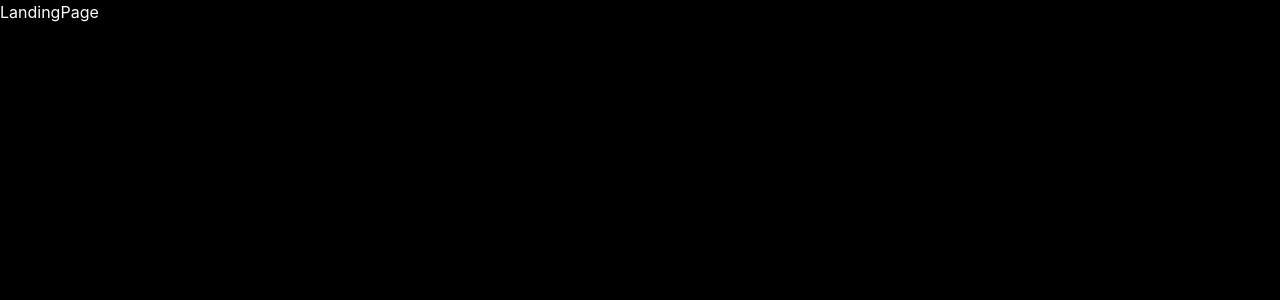
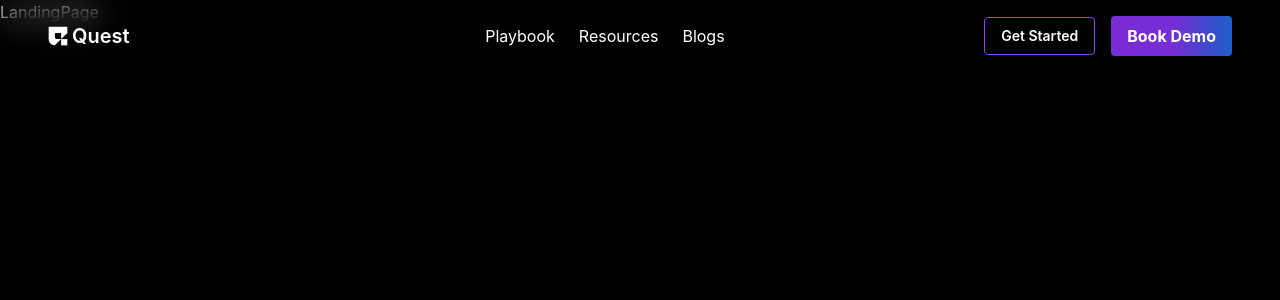
Before and after one commit to AyushiVashisth/quest-labs, a React (Create React App) app: page / in a window 1280 px wide. Shown: the top 300 px of the page. Built offline with nearby package versions, Linux system fonts and the light colour scheme.

Commit message:
create navbar

```diff
--- a/package.json
+++ b/package.json
@@ -8,6 +8,7 @@
     "@testing-library/user-event": "^13.5.0",
     "react": "^18.3.1",
     "react-dom": "^18.3.1",
+    "react-icons": "^5.2.1",
     "react-router-dom": "^6.23.1",
     "react-scripts": "5.0.1",
     "web-vitals": "^2.1.4"
--- a/src/Routes/AllRoutes.jsx
+++ b/src/Routes/AllRoutes.jsx
@@ -1,10 +1,12 @@
 import React from "react";
 import { BrowserRouter, Route, Routes } from "react-router-dom";
 import LandingPage from "../pages/LandingPage";
+import Navbar from "../components/Navbar";
 
 const AllRoutes = () => {
   return (
     <BrowserRouter>
+      <Navbar />
       <Routes>
         <Route path="/" element={<LandingPage />} />
       </Routes>
--- /dev/null
+++ b/src/components/Navbar.jsx
@@ -0,0 +1,114 @@
+import React, { useState } from "react";
+import { FiMenu } from "react-icons/fi";
+
+const Navbar = () => {
+  const [menuOpen, setMenuOpen] = useState(false);
+  const [resourcesOpen, setResourcesOpen] = useState(false);
+
+  const toggleMenu = () => {
+    setMenuOpen(!menuOpen);
+    setResourcesOpen(false);
+  };
+
+  const toggleResources = () => {
+    setResourcesOpen(!resourcesOpen);
+  };
+
+  return (
+    <nav className="bg-transparent bg-opacity-70 py-4 px-6 md:px-12 flex items-center justify-between w-full fixed top-0 z-50 backdrop-blur-lg">
+      <div className="flex items-center gap-1 text-white text-lg font-bold">
+        <svg width="20" height="20" viewBox="0 0 20 20" fill="none">
+          <path
+            d="M19.3333 0.666748V6.88897L13.1111 13.1112V6.88897H6.88885V10.9969C6.88885 12.1649 7.83514 13.1112 9.00311 13.1112H13.1111L6.88885 19.3334C3.45237 19.3334 0.666626 16.5477 0.666626 13.1112V0.666748H19.3333Z"
+            fill="white"
+          ></path>
+          <path
+            d="M19.3333 13.1112L13.1111 13.1112L13.1111 19.3334H19.3333V13.1112Z"
+            fill="white"
+          ></path>
+        </svg>
+        <p className="text-xl font-semibold">Quest</p>
+      </div>
+      <div className="flex items-center space-x-6 md:space-x-8 ml-24">
+        <ul className="hidden md:flex space-x-6 text-white">
+          <li className="cursor-pointer">Playbook</li>
+          <li className="relative cursor-pointer group">
+            <div
+              className="cursor-pointer"
+              onClick={toggleResources}
+              onBlur={() => setResourcesOpen(false)}
+            >
+              Resources
+              {resourcesOpen && (
+                <ul className="absolute left-0 top-full bg-gray-800 text-white w-48 mt-2 shadow-lg rounded-md space-y-0">
+                  <li className="hover:bg-gray-700 px-3 py-2">Docs</li>
+                  <li className="hover:bg-gray-700 px-3 py-2">Newsletter</li>
+                  <li className="hover:bg-gray-700 px-3 py-2">
+                    Join Quest Club
+                  </li>
+                  <li className="hover:bg-gray-700 px-3 py-2">
+                    UI Component Figma
+                  </li>
+                </ul>
+              )}
+            </div>
+          </li>
+          <li className="cursor-pointer">Blogs</li>
+        </ul>
+        <div className="md:hidden ml-auto">
+          <button
+            className="text-gray-700 focus:outline-none"
+            onClick={toggleMenu}
+          >
+            <FiMenu className="w-8 h-8 absolute right-5 top-3" />
+          </button>
+        </div>
+      </div>
+      <div className="flex items-center space-x-4">
+        <button className="hidden md:block py-2 px-4 rounded transition duration-300 text-white font-semibold text-sm border border-[#8C43EC] cursor-pointer">
+          Get Started
+        </button>
+        <button className="hidden md:block bg-gradient-to-left from-blue-500 to-purple-500 text-white font-bold py-2 px-4 rounded transition duration-300">
+          Book Demo
+        </button>
+      </div>
+      {menuOpen && (
+        <div className="md:hidden absolute top-full left-0 w-full bg-gray-800 text-white py-3 shadow-lg border-t-2 border-gray-700">
+          <ul className="flex flex-col items-center justify-center space-y-3">
+            <li className="cursor-pointer">Playbook</li>
+            <li className="relative cursor-pointer group">
+              <div
+                className="cursor-pointer"
+                onClick={toggleResources}
+                onBlur={() => setResourcesOpen(false)}
+              >
+                Resources
+                {resourcesOpen && (
+                  <ul className="absolute left-0 top-full bg-gray-700 text-white w-48 mt-2 shadow-lg rounded-md text-md">
+                    <li className="hover:bg-gray-600 px-3 py-1">Docs</li>
+                    <li className="hover:bg-gray-600 px-3 py-1">Newsletter</li>
+                    <li className="hover:bg-gray-600 px-3 py-1">
+                      Join Quest Club
+                    </li>
+                    <li className="hover:bg-gray-600 px-3 py-2">
+                      UI Component Figma
+                    </li>
+                  </ul>
+                )}
+              </div>
+            </li>
+            <li className="cursor-pointer">Blogs</li>
+            <button className="py-2 px-4 rounded transition duration-300 text-white font-semibold text-sm border border-[#8C43EC] cursor-pointer">
+              Get Started
+            </button>
+            <button className="bg-gradient-to-left from-blue-500 to-purple-500 text-white font-bold py-2 px-4 rounded transition duration-300">
+              Book Demo
+            </button>
+          </ul>
+        </div>
+      )}
+    </nav>
+  );
+};
+
+export default Navbar;
```
Also changed, not shown: 1 other file (tests, documents, lock files or other folders).
